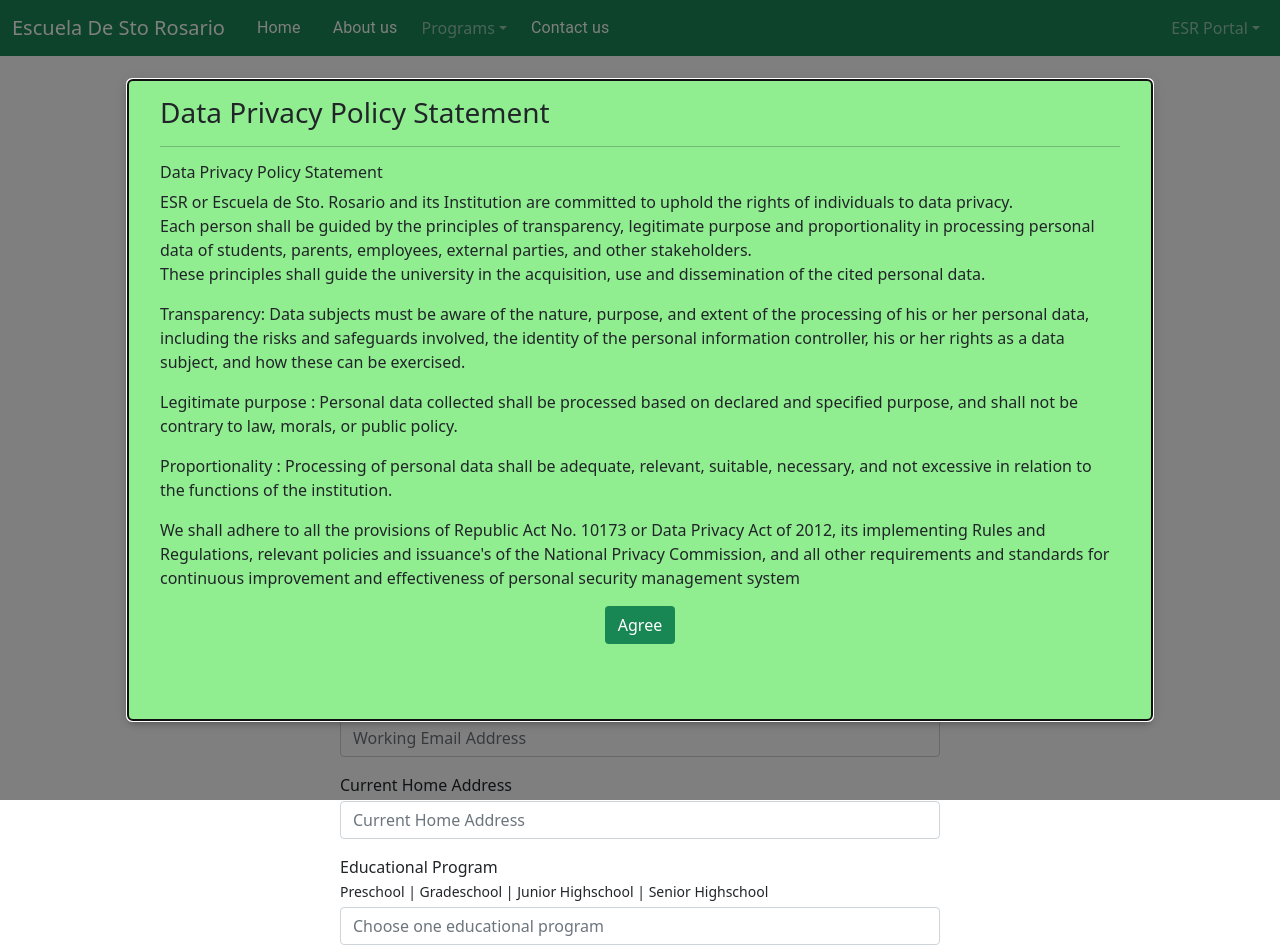
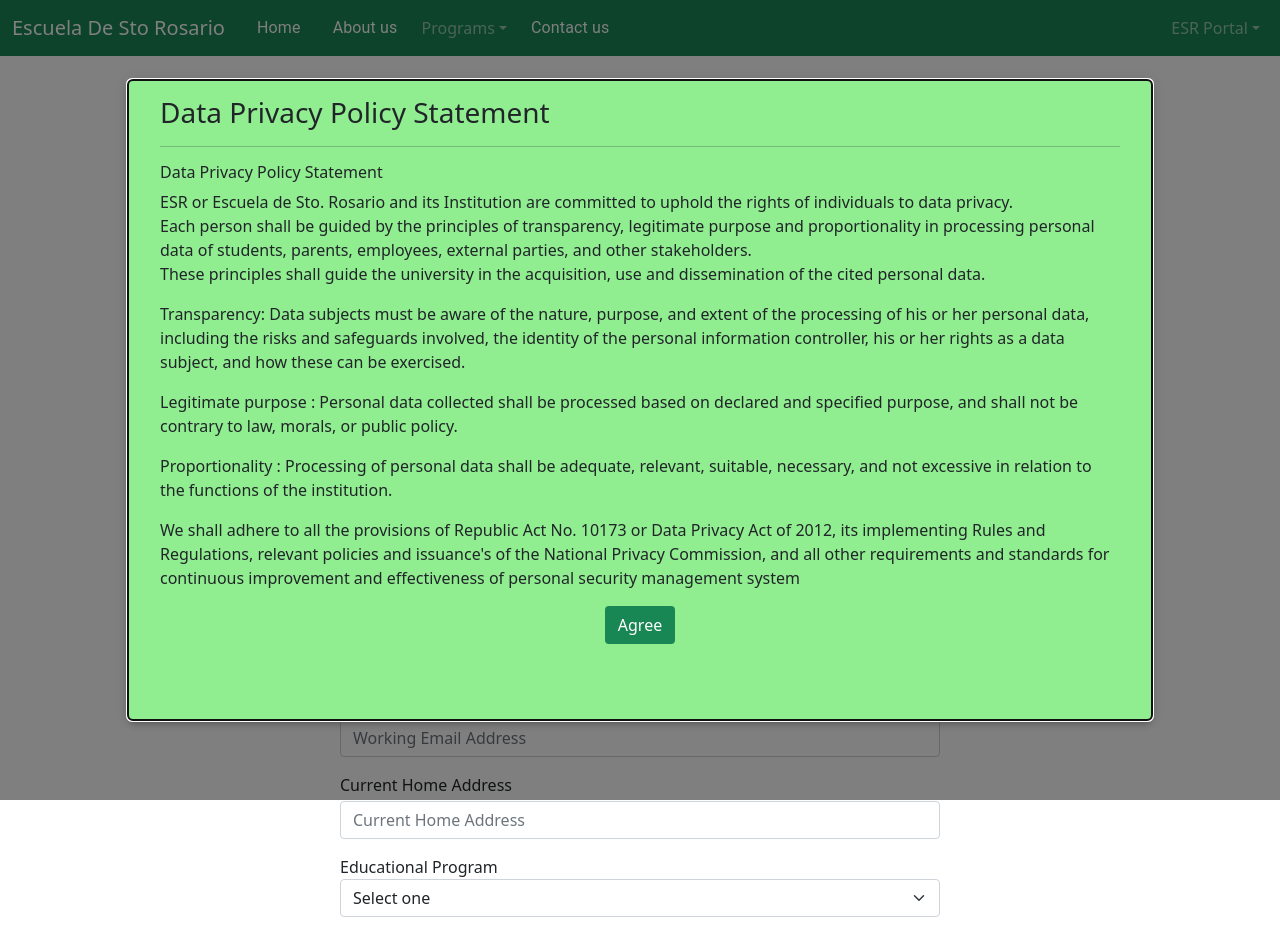
Before and after one commit to umerfarooq777/react-school-web-app, a React (Create React App) app: page /admission in a window 1280 px wide. Shown: the top 947 px of the page. Built offline with nearby package versions, Linux system fonts and the light colour scheme; no server answers; a web font is replaced by a local one.

Commit message:
changed Program to dropdown

```diff
--- a/src/components/Admission/Form/FormForm.js
+++ b/src/components/Admission/Form/FormForm.js
@@ -17,6 +17,8 @@
         borderRadius: '5px',
         boxShadow: theme.shadows[5],
         padding: theme.spacing(2, 4, 3),
+        maxWidth: '80vw',
+        overflow: 'auto',
     },
 
     paper: {
@@ -25,6 +27,8 @@
         borderRadius: '5px',
         boxShadow: theme.shadows[5],
         padding: theme.spacing(2, 4, 3),
+        maxWidth: '80vw',
+        overflow: 'auto',
     },
 
     paperPrivacy: {
@@ -258,17 +262,21 @@
                 <div>
                     <label htmlFor='program' className='form-check-label mt-3'>Educational Program</label>
                     <br />
-                    <small>Preschool | Gradeschool | Junior Highschool | Senior Highschool</small>
-                    <input
-                        className='form-control  mt-1'
-                        style={(program === '' || /^\s*$/.test(program)) ? { borderColor: validationStyle } : { borderColor: 'green' }}
-                        type='text'
-                        id='program'
-                        placeholder='Choose one educational program'
-                        value={program}
-                        onChange={handleProgram}
-
-                    />
+                    <div class="mb-3">
+                        <select
+                            class="form-select"
+                            name="program"
+                            id="program"
+                            onChange={handleProgram}
+                            style={program === '' ? { borderColor: validationStyle } : { borderColor: 'green' }}
+                        >
+                            <option value="" selected>Select one</option>
+                            <option value="Preschool">Pre-School</option>
+                            <option value="Gradeschool">Gradeschool</option>
+                            <option value="Junior Highschool">Junior Highschool</option>
+                            <option value="Senior Highschool">Senior Highschool</option>
+                        </select>
+                    </div>
                 </div>
 
                 <div>
```
